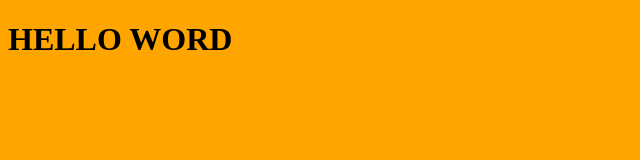
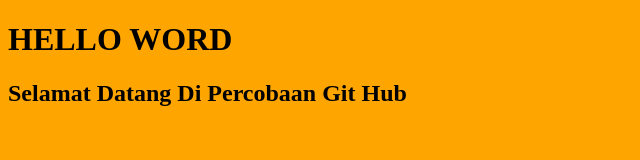
Before and after one commit to ilhamnajmulumam/ilhamnajmul, a plain HTML site: page index.html in a window 1280 px wide. Shown: the whole page, without its empty margins (0-640 px from the left). Drawn offline with Linux system fonts and the light colour scheme.

Commit message:
Update index.html

```diff
--- a/index.html
+++ b/index.html
@@ -10,5 +10,8 @@
     <h1>
         HELLO WORD
     </h1>
+    <h2>
+        Selamat Datang Di Percobaan Git Hub
+    </h2>
 </body>
 </html>
```
